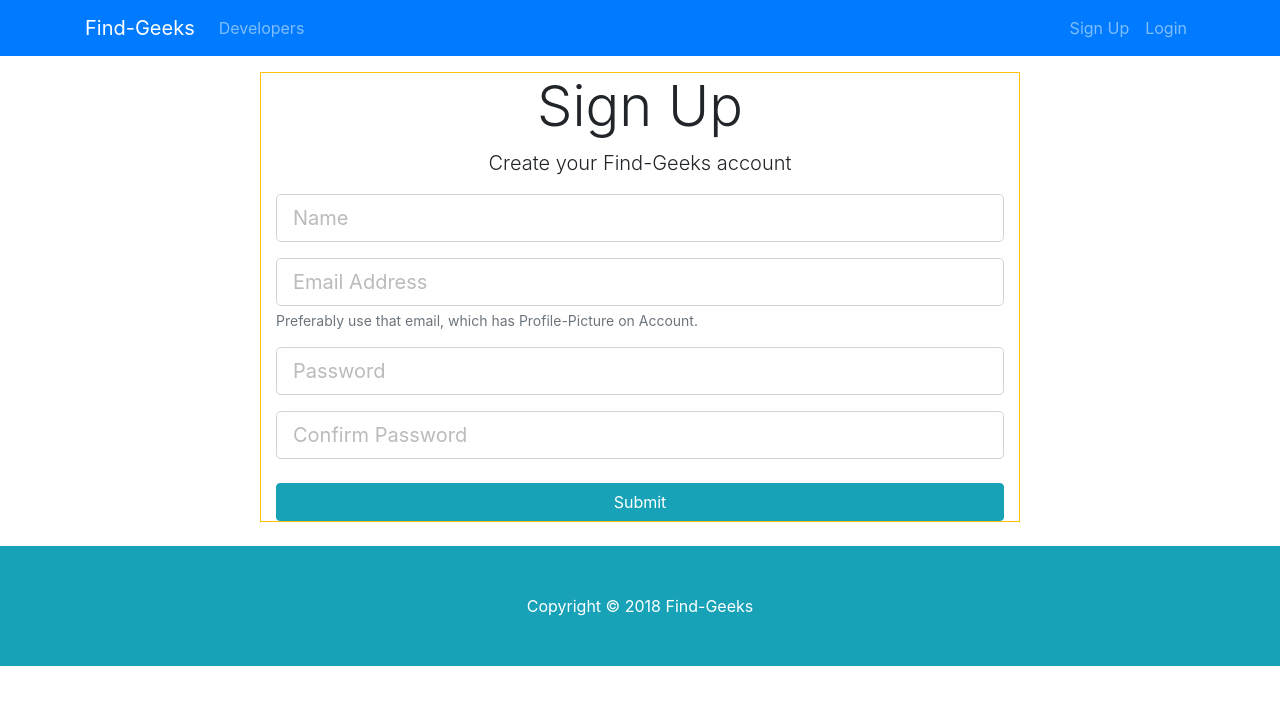
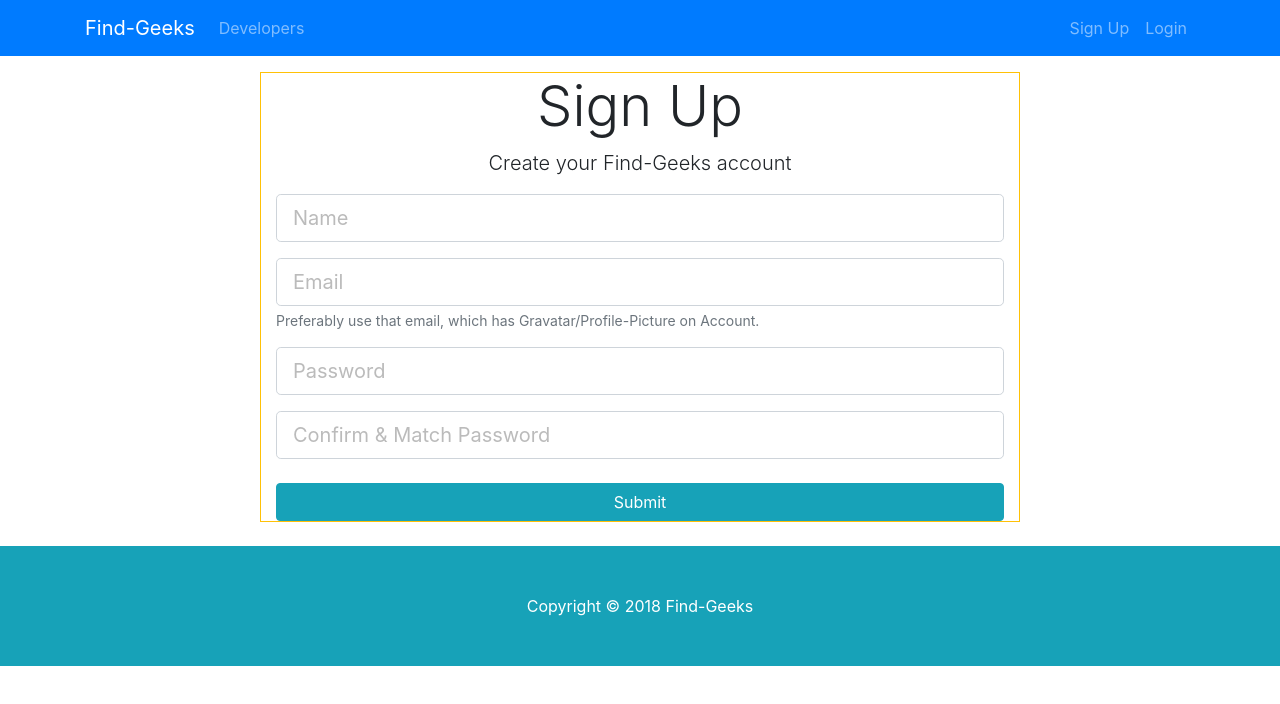
Before and after one commit to ganesh-deshmukh/connect-geeks, a React (Create React App) app in the folder frontend/: page /register in a window 1280 px wide. Shown: the top 704 px of the page. Built offline with nearby package versions, Linux system fonts and the light colour scheme.

Commit message:
code-refactoring and cleaning code by passing values to TextFieldGroup.

```diff
--- a/frontend/src/components/auth/Register.js
+++ b/frontend/src/components/auth/Register.js
@@ -4,6 +4,7 @@ import { connect } from "react-redux";
 import { registerUser } from "../../actions/authActions";
 import PropTypes from "prop-types";
 import { withRouter } from "react-router-dom";
+import TextFieldGroup from "../common/TextFieldGroup";
 
 class Register extends Component {
   // each field will have it's state.
@@ -68,72 +69,39 @@ class Register extends Component {
                   Create your Find-Geeks account
                 </p>
                 <form noValidate onSubmit={this.onSubmit}>
-                  <div className="form-group">
-                    <input
-                      type="text"
-                      className={classnames("form-control form-control-lg", {
-                        "is-invalid": errors.name // add this class, only if you have name error
-                      })}
+                  <TextFieldGroup
                     placeholder="Name"
                     name="name"
                     value={this.state.name}
                     onChange={this.onChange}
+                    error={errors.name}
                   />
-                    {errors.name && (
-                      <div className="invalid-feedback">{errors.name} </div>
-                    )}
-                  </div>
-                  <div className="form-group">
-                    <input
+                  <TextFieldGroup
+                    placeholder="Email"
+                    name="email"
                     type="email"
-                      className={classnames("form-control form-control-lg", {
-                        "is-invalid": errors.email // add this class, only if you have email error
-                      })}
-                      placeholder="Email Address"
                     value={this.state.email}
-                      name="email"
                     onChange={this.onChange}
+                    error={errors.email}
+                    info="Preferably use that email, which has Gravatar/Profile-Picture on
+                    Account."
                   />
-                    {errors.email && (
-                      <div className="invalid-feedback">{errors.email} </div>
-                    )}
-                    <small className="form-text text-muted">
-                      Preferably use that email, which has Profile-Picture on
-                      Account.
-                    </small>
-                  </div>
-                  <div className="form-group">
-                    <input
+                  <TextFieldGroup
+                    placeholder="Password"
+                    name="password"
                     type="password"
-                      className={classnames("form-control form-control-lg", {
-                        "is-invalid": errors.password // add this class, only if you have password error
-                      })}
-                      placeholder="Password"
                     value={this.state.password}
-                      name="password"
                     onChange={this.onChange}
+                    error={errors.password}
                   />
-                    {errors.password && (
-                      <div className="invalid-feedback">{errors.password} </div>
-                    )}
-                  </div>
-                  <div className="form-group">
-                    <input
+                  <TextFieldGroup
+                    placeholder="Confirm &amp; Match Password"
+                    name="password2"
                     type="password"
-                      className={classnames("form-control form-control-lg", {
-                        "is-invalid": errors.password2 // add this class, only if you have password2 error
-                      })}
-                      placeholder="Confirm Password"
-                      name="password2"
                     value={this.state.password2}
                     onChange={this.onChange}
+                    error={errors.password2}
                   />
-                    {errors.password2 && (
-                      <div className="invalid-feedback">
-                        {errors.password2}{" "}
-                      </div>
-                    )}
-                  </div>
                   <input
                     type="submit"
                     className="btn btn-info btn-block mt-4"
```
Lines whose indentation alone changed are shown as unchanged.
